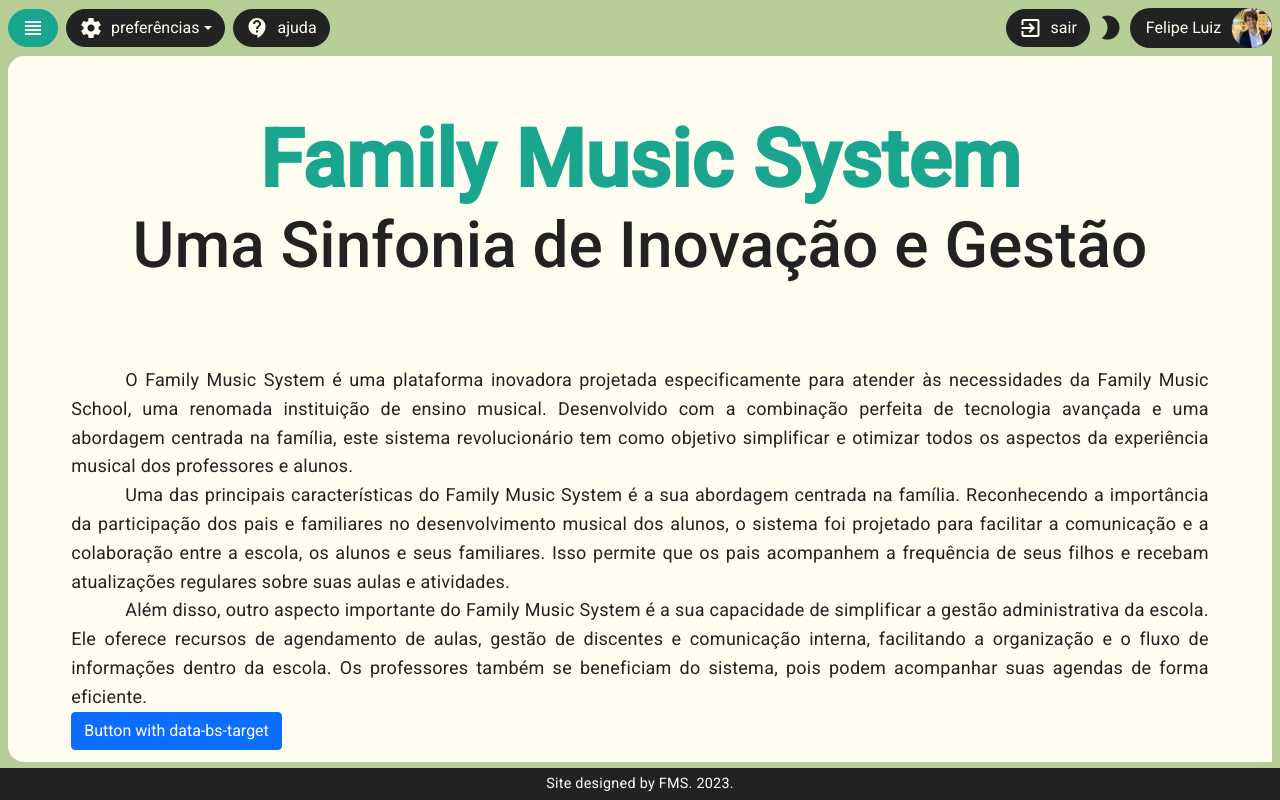
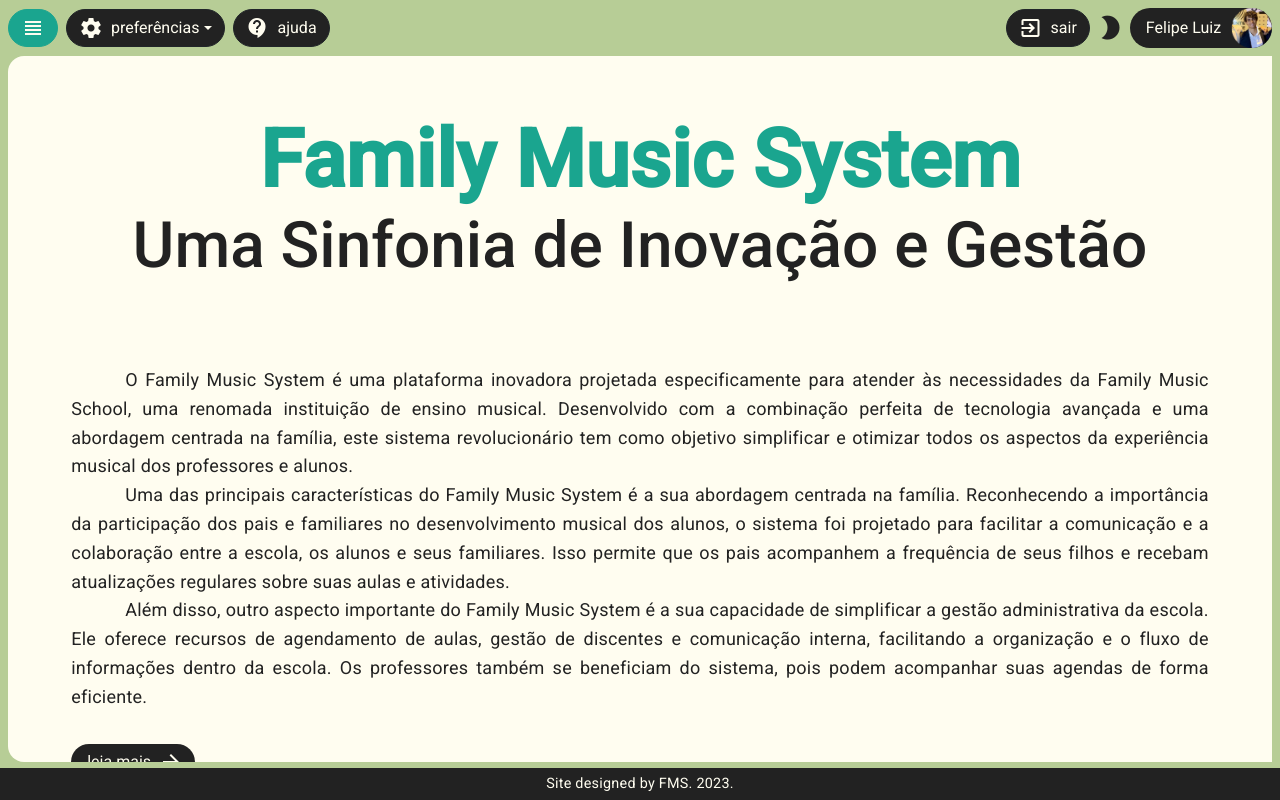
Before and after one commit to mdsreq-fga-unb/2023.1-FamilyMusicSystem, an Angular app in the folder frontend/: page /main/home in a window 1280 px wide. Built offline with nearby package versions, Linux system fonts and the light colour scheme.

Commit message:
add: adicionando sidebar

```diff
--- a/frontend/src/app/modules/home/home.component.html
+++ b/frontend/src/app/modules/home/home.component.html
@@ -28,10 +28,6 @@
       escola. Os professores também se beneficiam do sistema, pois podem
       acompanhar suas agendas de forma eficiente.
     </p>
-
-    <button class="btn btn-primary" type="button" data-bs-toggle="offcanvas" data-bs-target="#offcanvasExample" aria-controls="offcanvasExample">
-      Button with data-bs-target
-    </button>
 
     <button
       type="button"
```
